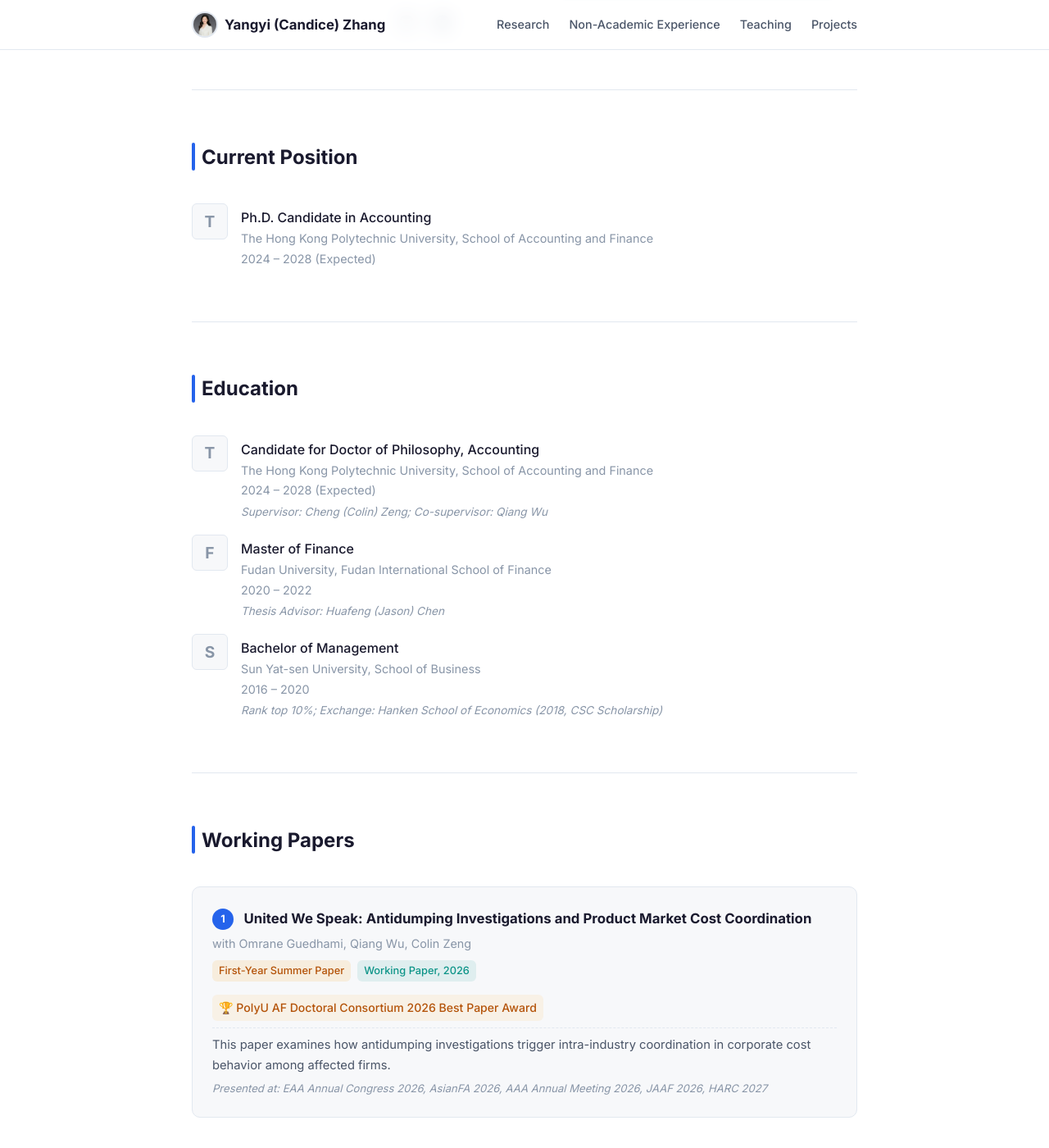
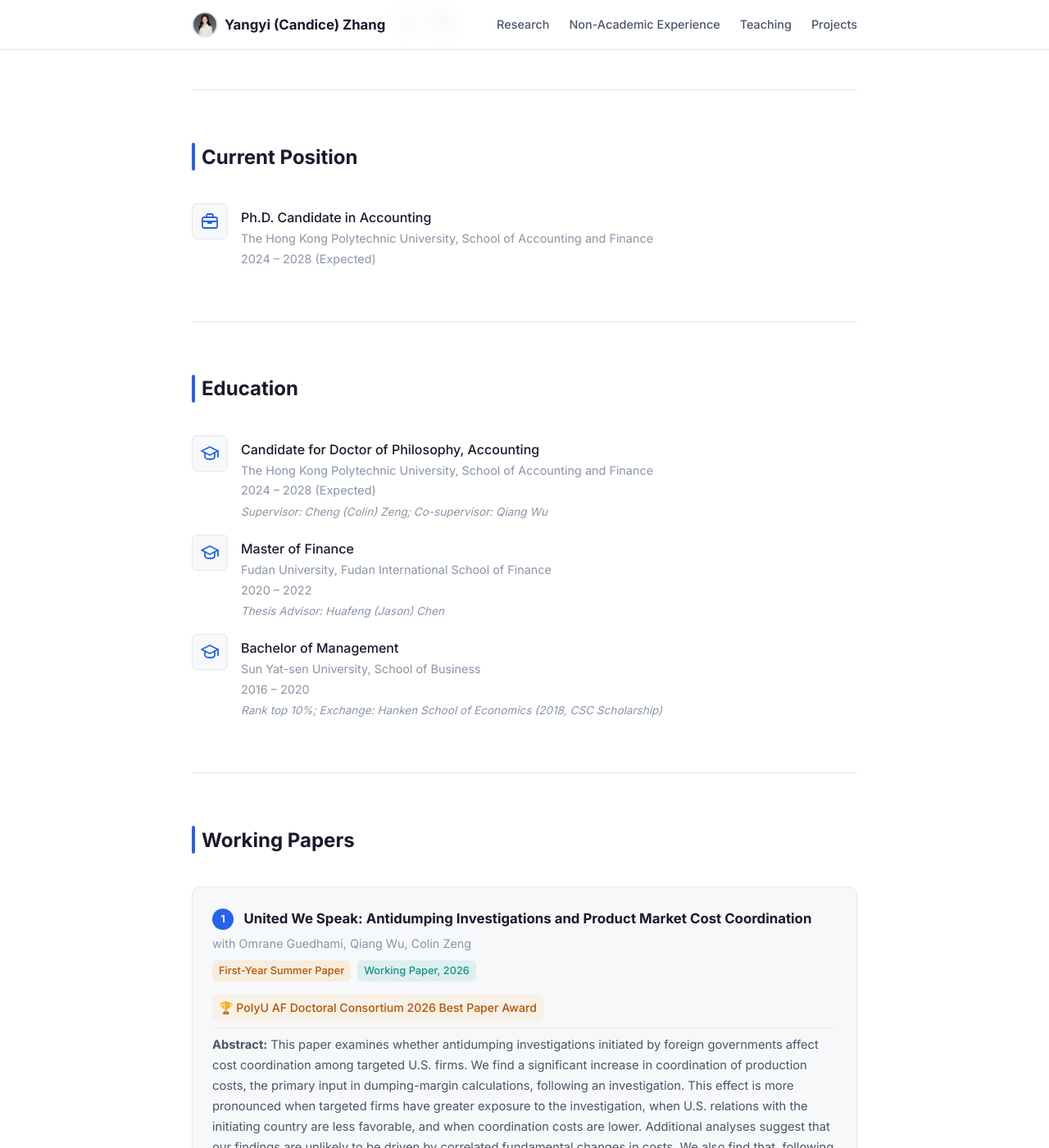
Before and after one commit to candice987/yangyi-zhang.com, a Jekyll site: the page built from index.html, in a window 1280 px wide and 1400 px high, scrolled down 431 px. Shown: the whole window at 82% size. Built offline with Jekyll 4.4.1, drawn with Linux system fonts in a browser that asks for light colours; some of the changed text lies outside the part shown.

Commit message:
Replace placeholder initials with icons and add paper abstract

```diff
--- a/_data/papers.yml
+++ b/_data/papers.yml
@@ -9,7 +9,8 @@
   type: working
   year: 2026
   status: "First-Year Summer Paper"
-  brief: "This paper examines how antidumping investigations trigger intra-industry coordination in corporate cost behavior among affected firms."
+  abstract: >-
+    This paper examines whether antidumping investigations initiated by foreign governments affect cost coordination among targeted U.S. firms. We find a significant increase in coordination of production costs, the primary input in dumping-margin calculations, following an investigation. This effect is more pronounced when targeted firms have greater exposure to the investigation, when U.S. relations with the initiating country are less favorable, and when coordination costs are lower. Additional analyses suggest that our findings are unlikely to be driven by correlated fundamental changes in costs. We also find that, following an investigation, treated firms are more likely to issue below-consensus management forecasts aligned with those of their product-market peers, suggesting that strategic coordination can extend to firms’ voluntary disclosures. We further show that cost coordination is associated with shorter investigation durations and more uniform duty margins across firms, suggesting that coordination is an effective collective response to antidumping investigations. Overall, the paper provides novel evidence that international trade frictions can shape product-market-level coordination in firms’ cost behavior.
   award: "PolyU AF Doctoral Consortium 2026 Best Paper Award"
   presented:
     - "EAA Annual Congress 2026"
--- a/_includes/info-row.html
+++ b/_includes/info-row.html
@@ -1,6 +1,6 @@
 {%- comment -%}
   信息行组件（职位 / 教育经历）
-  使用: {% include info-row.html item=item %}
+  使用: {% include info-row.html item=item icon="education" %}
 
   item 字段:
     title, org, logo (图片路径，可选)
@@ -10,7 +10,17 @@
     {% if item.logo and item.logo != "" %}
       <img src="{{ item.logo | relative_url }}" alt="{{ item.org | default: '' }}">
     {% else %}
-      <span class="logo-placeholder">{{ item.org | default: 'U' | truncate: 1, '' }}</span>
+      {% if include.icon == 'position' %}
+        <svg viewBox="0 0 24 24" fill="none" stroke="currentColor" stroke-width="1.8" stroke-linecap="round" stroke-linejoin="round" aria-hidden="true">
+          <rect x="3" y="7" width="18" height="13" rx="2"></rect>
+          <path d="M8 7V5a2 2 0 0 1 2-2h4a2 2 0 0 1 2 2v2M3 12h18M10 12v2h4v-2"></path>
+        </svg>
+      {% else %}
+        <svg viewBox="0 0 24 24" fill="none" stroke="currentColor" stroke-width="1.8" stroke-linecap="round" stroke-linejoin="round" aria-hidden="true">
+          <path d="m2 9 10-5 10 5-10 5L2 9Z"></path>
+          <path d="M6 11v5c0 1.7 2.7 3 6 3s6-.3 6-3v-5M22 9v7"></path>
+        </svg>
+      {% endif %}
     {% endif %}
   </div>
   <div class="info-text">
--- a/_includes/paper-card.html
+++ b/_includes/paper-card.html
@@ -5,7 +5,7 @@
 
   paper 对象字段:
     title, authors, venue, year, type (published/working/other),
-    links: [{label, href}], cited, brief, presented (数组)
+    links: [{label, href}], cited, abstract, brief, presented (数组)
 {%- endcomment -%}
 <article class="paper-item">
   <div>
@@ -48,6 +48,10 @@
     <p class="paper-brief">{{ paper.brief }}</p>
   {% endif %}
 
+  {% if paper.abstract %}
+    <p class="paper-brief"><strong>Abstract:</strong> {{ paper.abstract }}</p>
+  {% endif %}
+
   {% if paper.presented %}
     <p class="paper-presented">Presented at: {{ paper.presented | join: ", " }}</p>
   {% endif %}
--- a/_sass/_components.scss
+++ b/_sass/_components.scss
@@ -194,10 +194,10 @@
       padding: 4px;
     }
 
-    .logo-placeholder {
-      font-size: 1.2rem;
-      font-weight: $font-weight-bold;
-      color: $color-text-muted;
+    svg {
+      width: 24px;
+      height: 24px;
+      color: $color-primary;
     }
   }
 
@@ -705,6 +705,11 @@
     .info-logo {
       width: 36px;
       height: 36px;
+
+      svg {
+        width: 20px;
+        height: 20px;
+      }
     }
   }
 
--- a/index.html
+++ b/index.html
@@ -40,7 +40,7 @@ title: ""
   <h2 class="section-title">Current Position</h2>
   <div class="info-list">
     {% for item in site.data.positions %}
-      {% include info-row.html item=item %}
+      {% include info-row.html item=item icon="position" %}
     {% endfor %}
   </div>
 </section>
@@ -54,7 +54,7 @@ title: ""
   <h2 class="section-title">Education</h2>
   <div class="info-list">
     {% for item in site.data.education %}
-      {% include info-row.html item=item %}
+      {% include info-row.html item=item icon="education" %}
     {% endfor %}
   </div>
 </section>
```
